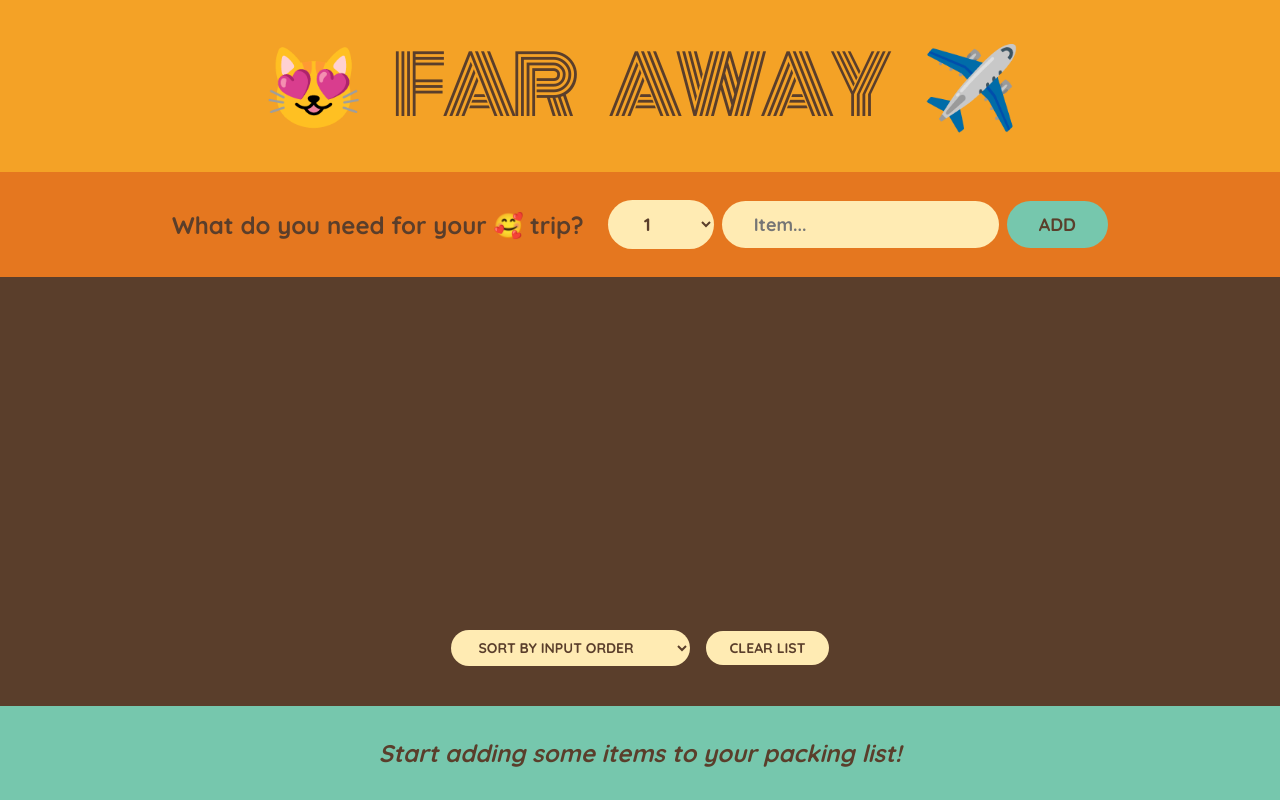
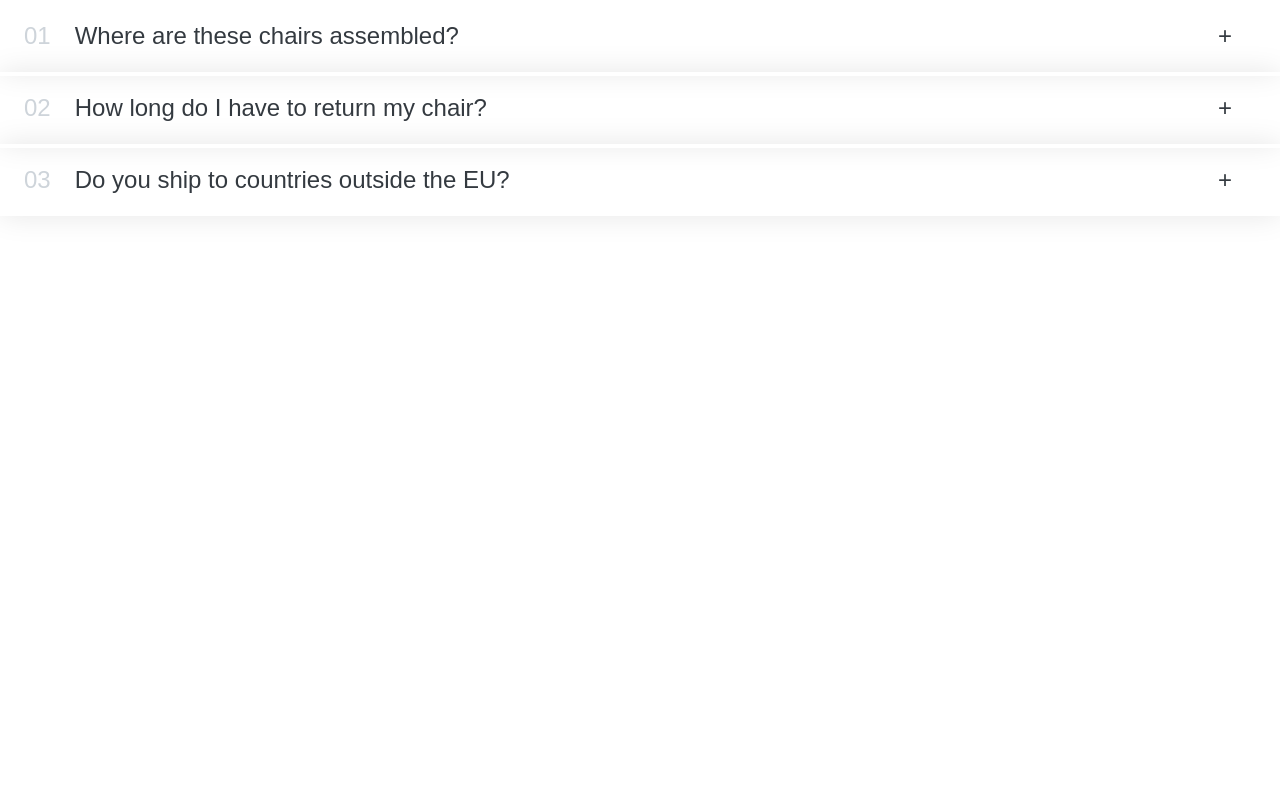
Before and after one commit to mushroom18/ReactCourse, a React (Vite) app: page / in a window 1280 px wide. Built offline with nearby package versions, Linux system fonts and the light colour scheme.

Commit message:
project04

```diff
--- a/index.html
+++ b/index.html
@@ -7,6 +7,6 @@
   </head>
   <body>
     <div id="root"></div>
-    <script type="module" src="src/03-travel-list/main.jsx"></script>
+    <script type="module" src="src/04-accordion-component/main.jsx"></script>
   </body>
 </html>
--- /dev/null
+++ b/src/04-accordion-component/App.jsx
@@ -0,0 +1,44 @@
+import { useState } from "react";
+import "./style.css";
+
+const faqs = [
+  {
+    title: "Where are these chairs assembled?",
+    text:
+      "Lorem ipsum dolor sit amet consectetur, adipisicing elit. Accusantium, quaerat temporibus quas dolore provident nisi ut aliquid ratione beatae sequi aspernatur veniam repellendus."
+  },
+  {
+    title: "How long do I have to return my chair?",
+    text:
+      "Pariatur recusandae dignissimos fuga voluptas unde optio nesciunt commodi beatae, explicabo natus."
+  },
+  {
+    title: "Do you ship to countries outside the EU?",
+    text:
+      "Excepturi velit laborum, perspiciatis nemo perferendis reiciendis aliquam possimus dolor sed! Dolore laborum ducimus veritatis facere molestias!"
+  }
+];
+
+export default function App() {
+  return (
+    <div>
+      <Accordion acco={faqs}/>
+    </div>
+  );
+}
+
+function Accordion({acco}) {
+  return <div>{acco.map((item,index)=>(<AccordionItem title={item.title} text={item.text} num={index} key={index}/>))}</div>;
+}
+
+function AccordionItem({num,title,text}){
+  const [isOpen,setIsopen]= useState(false);
+
+
+  return <div className={`item ${isOpen?"open":""}`} onClick={()=>setIsopen(!isOpen)}>
+    <p className="number">{num<10?`0${num+1}`:num+1}</p>
+    <p className="title">{title}</p>
+    <p className="icon">{isOpen?"-":"+"}</p>
+    {isOpen && <div className="content-box">{text}</div>}
+  </div>;
+}
--- /dev/null
+++ b/src/04-accordion-component/main.jsx
@@ -0,0 +1,10 @@
+import { StrictMode } from "react";
+import React from "react";
+import ReactDOM from "react-dom/client";
+import App from "./App";
+
+ReactDOM.createRoot(document.getElementById("root")).render(
+  <StrictMode>
+    <App />
+  </StrictMode>
+);
--- /dev/null
+++ b/src/04-accordion-component/style.css
@@ -0,0 +1,72 @@
+* {
+    padding: 0;
+    margin: 0;
+    box-sizing: border-box;
+  }
+
+  body {
+    font-family: sans-serif;
+    color: #343a40;
+    line-height: 1;
+  }
+
+  .accordion {
+    width: 700px;
+    margin: 100px auto;
+    display: flex;
+    flex-direction: column;
+    gap: 24px;
+  }
+
+  .item {
+    box-shadow: 0 0 30px rgba(0, 0, 0, 0.1);
+    padding: 20px 24px;
+    padding-right: 48px;
+    cursor: pointer;
+    border-top: 4px solid #fff;
+    border-bottom: 4px solid #fff;
+
+    display: grid;
+    grid-template-columns: auto 1fr auto;
+    column-gap: 24px;
+    row-gap: 32px;
+    align-items: center;
+  }
+
+  .number {
+    font-size: 24px;
+    font-weight: 500;
+    color: #ced4da;
+  }
+
+  .title,
+  .icon {
+    font-size: 24px;
+    font-weight: 500;
+  }
+
+  .content-box {
+    grid-column: 2 / -1;
+    padding-bottom: 16px;
+    line-height: 1.6;
+  }
+
+  .content-box ul {
+    color: #868e96;
+    margin-left: 16px;
+    margin-top: 16px;
+
+    display: flex;
+    flex-direction: column;
+    gap: 12px;
+  }
+
+  /* OPEN STATE */
+  .open {
+    border-top: 4px solid #087f5b;
+  }
+
+  .open .number,
+  .open .title {
+    color: #087f5b;
+  }
```
